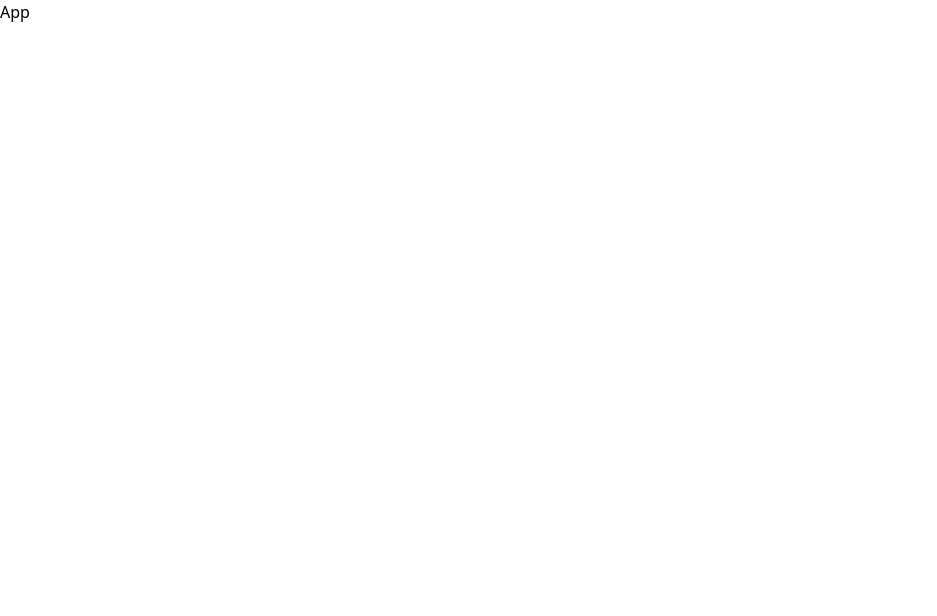
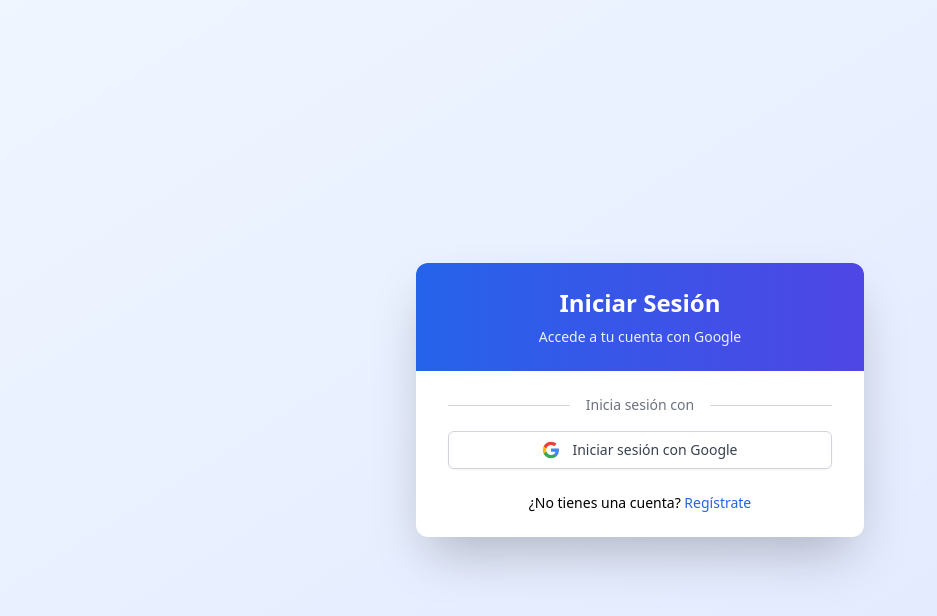
Before and after one commit to iLabTDI/Encuestas, a React (Vite) app: page / in a window 1280 px wide. Shown: the top 616 px of the page, without its empty margins (0-937 px from the left). Built offline with nearby package versions, Linux system fonts and the light colour scheme.

Commit message:
feat: implement authentication page with Google login

```diff
--- a/src/App.jsx
+++ b/src/App.jsx
@@ -1,5 +1,12 @@
 import React from "react";
+// import LoginScreen from "../src/auth/LoginScreen";
+import AuthPage from "../src/auth/LoginScreen";
+
 
 export default function App() {
-  return <div>App</div>;
+  return (
+    <main className="flex min-h-screen items-center justify-center bg-gradient-to-br from-blue-50 to-indigo-100 p-4">
+      <AuthPage />
+    </main>
+  )
 }
--- /dev/null
+++ b/src/auth/LoginScreen.jsx
@@ -0,0 +1,89 @@
+"use client"
+
+import { useState } from "react"
+import GoogleAuthButton from "../components/GoogleAuthButton"
+
+export default function AuthPage() {
+    const [isLogin, setIsLogin] = useState(true)
+    const [isLoading, setIsLoading] = useState(false)
+    const [error, setError] = useState(null)
+    const [success, setSuccess] = useState(null)
+
+    const toggleAuthMode = () => {
+        setIsLogin(!isLogin)
+        setError(null)
+        setSuccess(null)
+    }
+
+    const handleGoogleAuth = async () => {
+        setIsLoading(true)
+        setError(null)
+
+        try {
+            // Simulación de autenticación exitosa
+            // En una implementación real, aquí llamarías a la API de Firebase o similar
+            await new Promise((resolve) => setTimeout(resolve, 1500))
+
+            setSuccess(isLogin ? "¡Inicio de sesión exitoso!" : "¡Cuenta creada exitosamente!")
+
+            // Aquí redirigirías al usuario a la página de dashboard
+            // window.location.href = "/dashboard"
+        } catch (err) {
+            setError("Error en la autenticación. Por favor intenta de nuevo.")
+            console.error(err)
+        } finally {
+            setIsLoading(false)
+        }
+    }
+
+    return (
+        <div className="w-full max-w-md overflow-hidden rounded-xl bg-white shadow-2xl transition-all">
+            {/* Header */}
+            <div className="bg-gradient-to-r from-blue-600 to-indigo-600 px-8 py-6 text-white">
+                <h1 className="text-center text-2xl font-bold">{isLogin ? "Iniciar Sesión" : "Crear Cuenta"}</h1>
+                <p className="mt-2 text-center text-sm opacity-90">
+                    {isLogin ? "Accede a tu cuenta con Google" : "Regístrate usando tu cuenta de Google"}
+                </p>
+            </div>
+
+            {/* Body */}
+            <div className="px-8 py-6">
+                {/* Error message */}
+                {error && <div className="mb-6 rounded-md bg-red-50 p-4 text-sm text-red-600">{error}</div>}
+
+                {/* Success message */}
+                {success && <div className="mb-6 rounded-md bg-green-50 p-4 text-sm text-green-600">{success}</div>}
+
+                {/* Google Auth Button */}
+                <div className="mb-6 flex flex-col items-center justify-center space-y-4">
+                    <div className="flex w-full items-center justify-center">
+                        <div className="h-px flex-1 bg-gray-300"></div>
+                        <p className="mx-4 text-sm text-gray-500">{isLogin ? "Inicia sesión con" : "Regístrate con"}</p>
+                        <div className="h-px flex-1 bg-gray-300"></div>
+                    </div>
+
+                    <GoogleAuthButton onClick={handleGoogleAuth} isLoading={isLoading} mode={isLogin ? "login" : "signup"} />
+                </div>
+
+                {/* Toggle Auth Mode */}
+                <div className="text-center text-sm">
+                    {isLogin ? (
+                        <p>
+                            ¿No tienes una cuenta?{" "}
+                            <button onClick={toggleAuthMode} className="font-medium text-blue-600 hover:text-blue-800">
+                                Regístrate
+                            </button>
+                        </p>
+                    ) : (
+                        <p>
+                            ¿Ya tienes una cuenta?{" "}
+                            <button onClick={toggleAuthMode} className="font-medium text-blue-600 hover:text-blue-800">
+                                Inicia sesión
+                            </button>
+                        </p>
+                    )}
+                </div>
+            </div>
+        </div>
+    )
+}
--- /dev/null
+++ b/src/auth/RegisterScreen.jsx
@@ -0,0 +1,9 @@
+import React from 'react'
+
+const RegisterScreen = () => {
+  return (
+    <div>RegisterScreen</div>
+  )
+}
+
+export default RegisterScreen
--- /dev/null
+++ b/src/components/GoogleAuthButton.jsx
@@ -0,0 +1,67 @@
+"use client"
+
+export default function GoogleAuthButton({ onClick, isLoading, mode = "login" }) {
+  const buttonText = mode === "login" ? "Iniciar sesión con Google" : "Registrarse con Google"
+
+  return (
+    <button
+      type="button"
+      onClick={onClick}
+      disabled={isLoading}
+      className="flex w-full items-center justify-center gap-3 rounded-md border border-gray-300 bg-white px-4 py-2 text-sm font-medium text-gray-700 shadow-sm transition-all hover:bg-gray-50 focus:outline-none focus:ring-2 focus:ring-blue-500 focus:ring-offset-2 disabled:cursor-not-allowed disabled:opacity-70"
+    >
+      {isLoading ? (
+        <>
+          <LoadingSpinner />
+          <span>Procesando...</span>
+        </>
+      ) : (
+        <>
+          <GoogleIcon />
+          <span>{buttonText}</span>
+        </>
+      )}
+    </button>
+  )
+}
+
+function GoogleIcon() {
+  return (
+    <svg width="18" height="18" viewBox="0 0 24 24">
+      <path
+        d="M22.56 12.25c0-.78-.07-1.53-.2-2.25H12v4.26h5.92c-.26 1.37-1.04 2.53-2.21 3.31v2.77h3.57c2.08-1.92 3.28-4.74 3.28-8.09z"
+        fill="#4285F4"
+      />
+      <path
+        d="M12 23c2.97 0 5.46-.98 7.28-2.66l-3.57-2.77c-.98.66-2.23 1.06-3.71 1.06-2.86 0-5.29-1.93-6.16-4.53H2.18v2.84C3.99 20.53 7.7 23 12 23z"
+        fill="#34A853"
+      />
+      <path
+        d="M5.84 14.09c-.22-.66-.35-1.36-.35-2.09s.13-1.43.35-2.09V7.07H2.18C1.43 8.55 1 10.22 1 12s.43 3.45 1.18 4.93l2.85-2.22.81-.62z"
+        fill="#FBBC05"
+      />
+      <path
+        d="M12 5.38c1.62 0 3.06.56 4.21 1.64l3.15-3.15C17.45 2.09 14.97 1 12 1 7.7 1 3.99 3.47 2.18 7.07l3.66 2.84c.87-2.6 3.3-4.53 6.16-4.53z"
+        fill="#EA4335"
+      />
+    </svg>
+  )
+}
+
+function LoadingSpinner() {
+  return (
+    <svg
+      className="h-5 w-5 animate-spin text-blue-500"
+      xmlns="http://www.w3.org/2000/svg"
+      fill="none"
+      viewBox="0 0 24 24"
+    >
+      <circle className="opacity-25" cx="12" cy="12" r="10" stroke="currentColor" strokeWidth="4"></circle>
+      <path
+        className="opacity-75"
+        fill="currentColor"
+        d="M4 12a8 8 0 018-8V0C5.373 0 0 5.373 0 12h4zm2 5.291A7.962 7.962 0 014 12H0c0 3.042 1.135 5.824 3 7.938l3-2.647z"
+      ></path>
+    </svg>
+  )
+}
```
